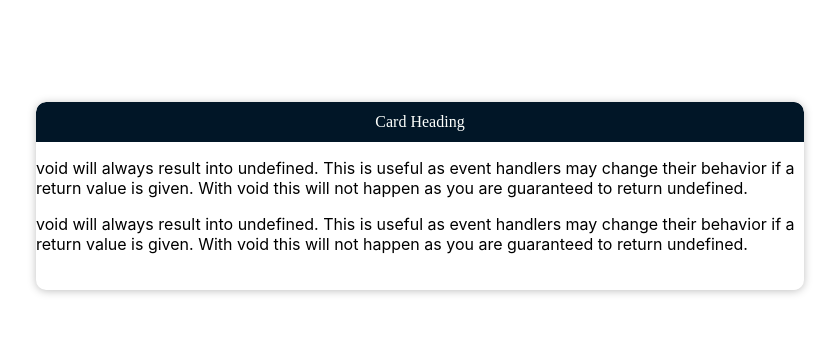
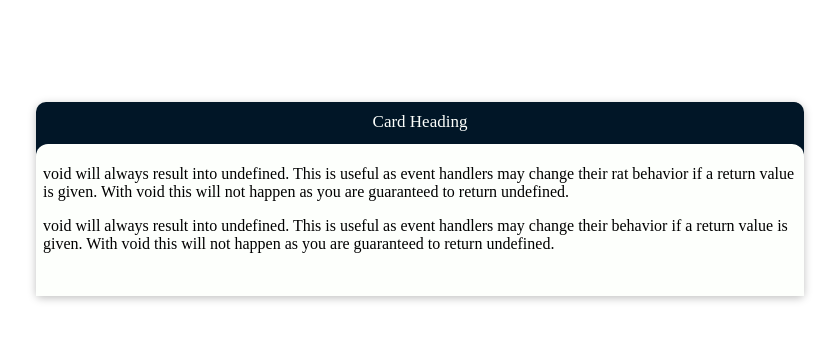
Before and after one commit to HimanshuZaveri/SynoHire, a React (Create React App) app: page / in a window 1280 px wide. Shown: the top 340 px of the page, without its empty margins (220-1059 px from the left). Built offline with nearby package versions, Linux system fonts and the light colour scheme.

Commit message:
user@card Components @03

```diff
--- a/src/App.js
+++ b/src/App.js
@@ -4,10 +4,10 @@ import './App.css';
 
 function App() {
   return (
-  <CardGrey  title="Card Heading" >
+  <CardGrey  title="Card Heading">
 
     <p>void will always result into undefined. This is useful as event handlers may change
-      their behavior if a return value is given. With void this will not happen as you are
+      their rat behavior if a return value is given. With void this will not happen as you are
       guaranteed to return undefined.
     </p>
     <p>void will always result into undefined. This is useful as event handlers may change
--- a/src/Components/Card/CardGrey.css
+++ b/src/Components/Card/CardGrey.css
@@ -1,24 +1,18 @@
 .card-grey{
     width: 60vw;
-    max-height: 60vh;
+    /* max-height: 70vh; */
     position: relative;
     left: 20vw;
     top: 8vw;
-    box-shadow: 0 1px 8px rgba(0, 0, 0, 0.25);
-    border-radius: 10px;
-    overflow: hidden;
+    box-shadow: 0 2px 8px rgba(0, 0, 0, 0.25);
+    background-color: #011627;
+    border-radius: 10px 10px 5px 5px;
 }
 
 .card-heading{
     width: 60vw;
     height: 5vh;
-    border-top-left-radius: 10px;
-    border-top-right-radius: 10px;
-    background-color: #011627;
     /* for vertically align  */
-    /* display: flex;
-    align-items: center;
-    justify-content: center; */
     display: grid;
     place-items: center;
 }
@@ -27,6 +21,18 @@
     font-family: 'Montserrat';
     color: #FDFFFC;
     text-align: center;
+    font-size: 17px;
     margin: 0px;
-    overflow: hidden;
 }
+
+.content{
+    background-color: #FDFFFC;
+    border-top-left-radius: 12px;
+    border-top-right-radius: 12px;
+}
+
+.content section{
+    font-family: 'Montserrat';
+    margin: 2px;
+    padding: 5px;
+ }
--- a/src/Components/Card/CardGrey.js
+++ b/src/Components/Card/CardGrey.js
@@ -11,8 +11,10 @@ const CardGrey = (props) => {
                 {props.title && <p>{props.title}</p> }
             </div>
 
-            {props.children}
-            <br/>
+            <div className='content'>
+              <section>  {props.children} </section>
+              <br />
+            </div>
 
         </div>
     );
```
